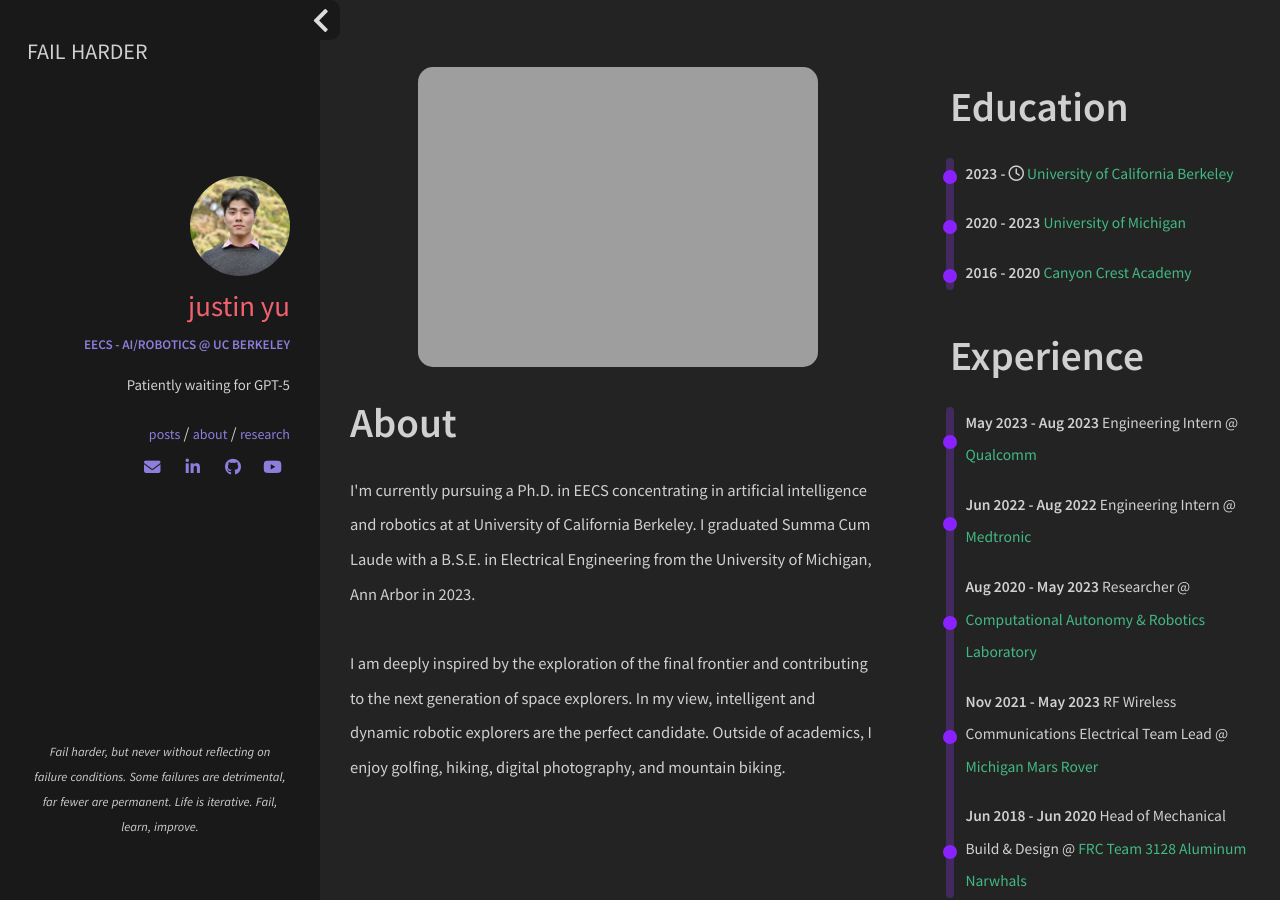
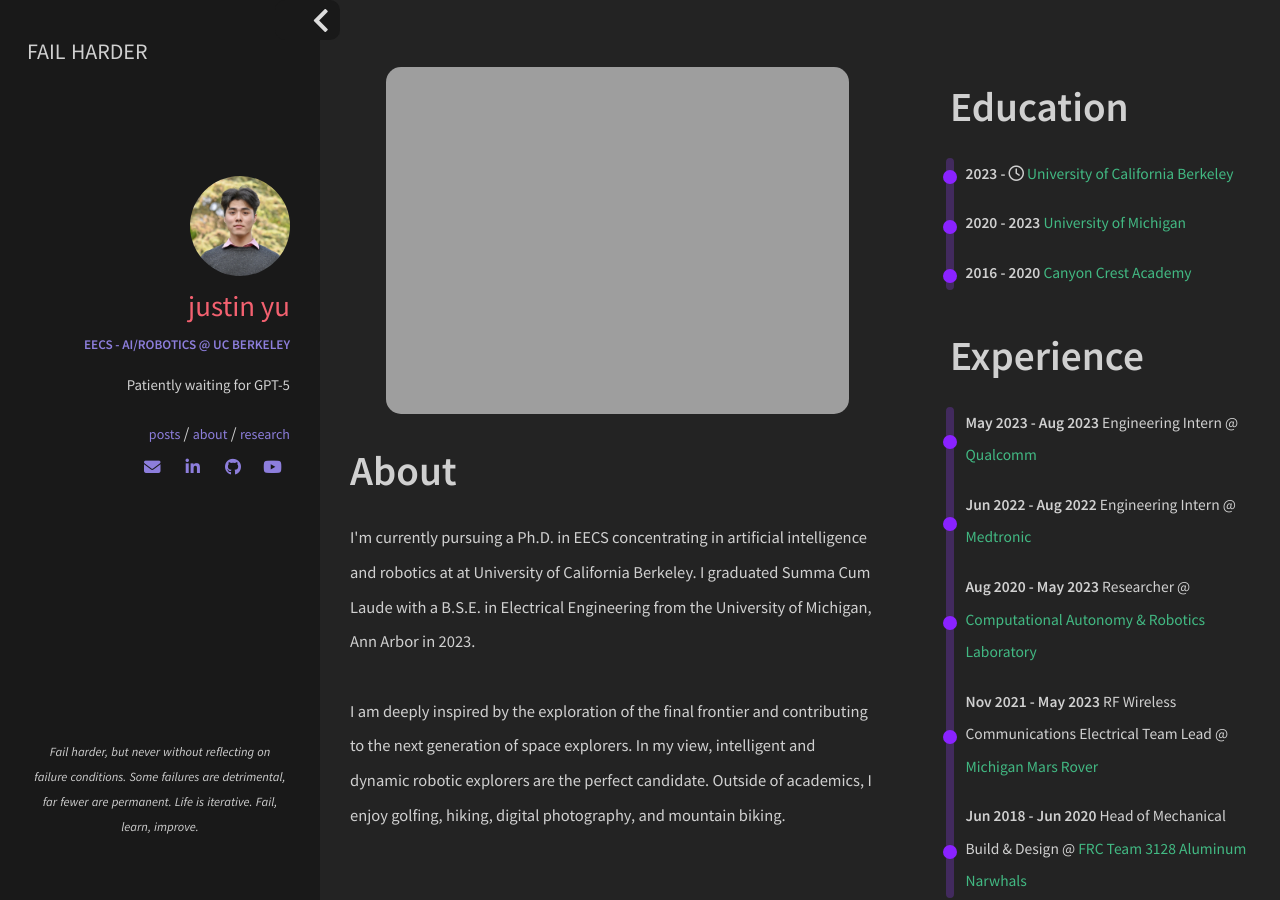
Before and after one commit to uynitsuj/uynitsuj.github.io, a Jekyll site: the page built from about.html, in a window 1280 px wide. Built offline with Jekyll 4.4.1, drawn with Linux system fonts in a browser that asks for light colours; nearby versions of some CDN libraries.

Commit message:
style abt image

```diff
--- a/_includes/sections/about.html
+++ b/_includes/sections/about.html
@@ -1,6 +1,7 @@
 <ol style="padding-inline-start: 10px;"> <a href="{{ site.url }}/img/gallery/DSC2127-min.png"
-        data-lightbox="QPassemblyphoto" data-title="Assembling the Quadruped"><img style="border-radius:15px"
-            src="{{ site.url }}/img/gallery/DSC2127-min.png"></a>
+        data-lightbox="QPassemblyphoto" data-title="Assembling the Quadruped"><img
+            style="border-radius:15px;max-width: 700px;width: 90%;"
+            src="https://uynitsuj.github.io/img/gallery/DSC2127-min.png"></a>
 </ol>
 <h1><span data-i18n="skills.my_skills">About</span></h1>
 <div>
```
